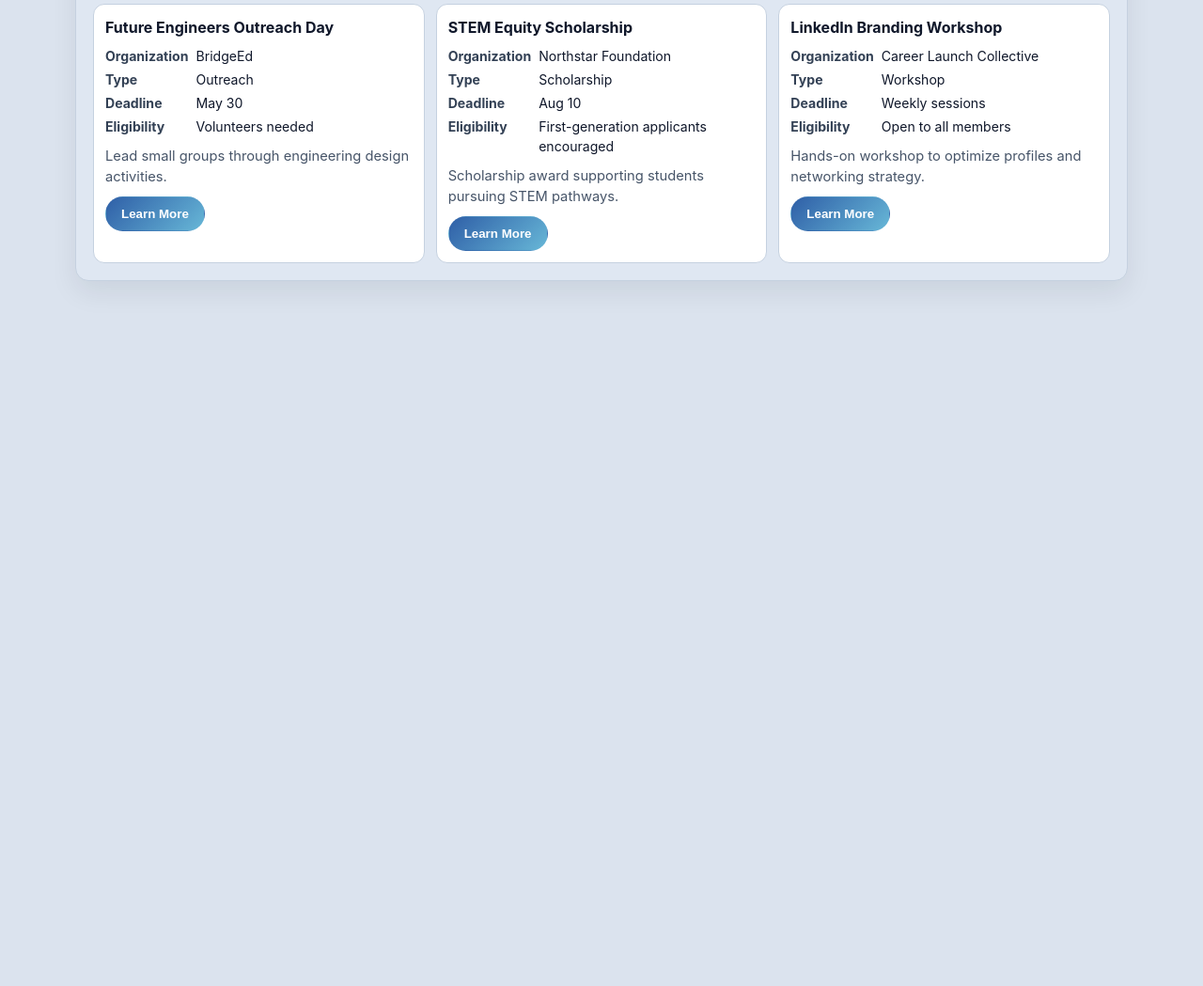
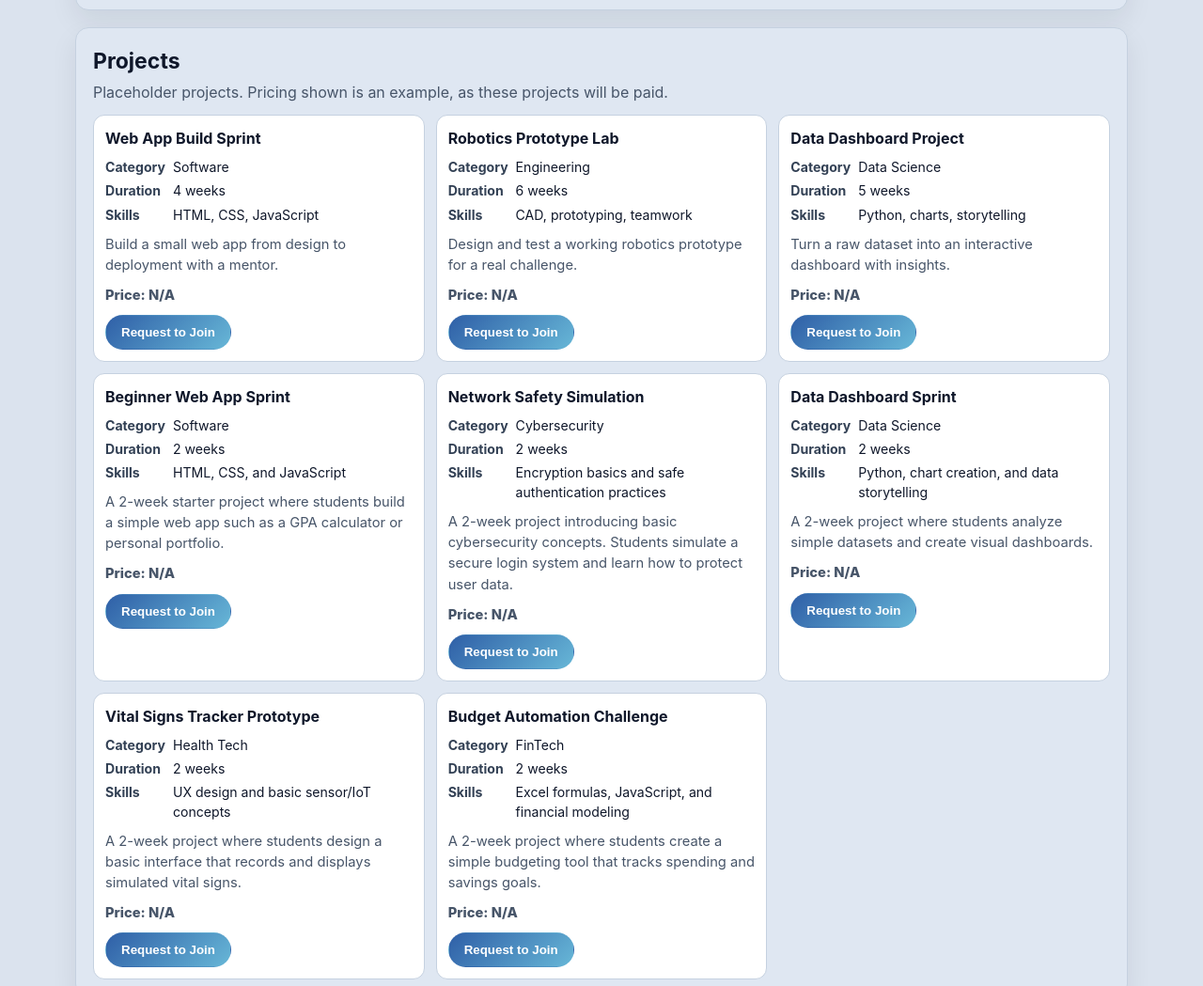
Before and after one commit to msomjr/summit-stem-hub-mockup, a plain HTML site: page opportunities-mockup.html in a window 1280 px wide. Shown: the part 657-1706 px from the top of the page at 94% size. Before the commit the page ends 1004 px from the top, so only its background shows below. Drawn offline with Linux system fonts and the light colour scheme.

Commit message:
Updated Opportunities/Projects
Added Nock Opportunities/Projects into the page; still need to add a backend to

```diff
--- a/opportunities-mockup.html
+++ b/opportunities-mockup.html
@@ -142,6 +142,13 @@
 
     .kv strong { color: #334155; }
 
+    .price {
+      margin: 0 0 10px;
+      font-size: 1.05rem;
+      font-weight: 800;
+      color: #234d8d;
+    }
+
     @media (max-width: 980px) {
       .grid { grid-template-columns: repeat(2, minmax(0, 1fr)); }
     }
@@ -160,17 +167,25 @@
         <img class="hero-mark" src="../.cursor/projects/c-Users-somua-stem-hub/assets/c__Users_somua_AppData_Roaming_Cursor_User_workspaceStorage_24680e058e870a4f6fd8d8a08909f716_images_banner-60e51b41-103b-418d-87d3-44b0b6d3372d.png" alt="The Summit emblem" />
         <span>The Summit Platform</span>
       </div>
-      <h1>SUMMIT Opportunities Board</h1>
-      <p>Standalone mock page for internships, mini-internships, research, outreach, scholarships, and workshops.</p>
+      <h1>Opportunities Board</h1>
+      <p>Internships, mini-internships, research, outreach, scholarships, and workshops.</p>
       <a class="btn" href="./stem-hub-mockup.html">Back to Opportunity Hub</a>
     </section>
 
     <section class="card">
       <div class="section-header">
-        <h2>Opportunities Board (Mock)</h2>
-        <p>Mock data only. Buttons are placeholders and do not connect to a backend.</p>
+        <h2>Opportunities Board</h2>
+        <p>Buttons are placeholders and do not connect to a backend.</p>
       </div>
       <div id="opportunities-grid" class="grid"></div>
+    </section>
+
+    <section class="card" style="margin-top: 18px;">
+      <div class="section-header">
+        <h2>Projects</h2>
+        <p>Placeholder projects. Pricing shown is an example, as these projects will be paid.</p>
+      </div>
+      <div id="projects-grid" class="grid"></div>
     </section>
   </main>
 
@@ -199,30 +214,73 @@
         deadline: "Jul 1",
         eligibility: "Interested in lab work",
         description: "Intro research placement with mentor pairing and onboarding support."
+      }
+    ];
+
+    const projects = [
+      {
+        title: "Web App Build Sprint",
+        category: "Software",
+        duration: "4 weeks",
+        skills: "HTML, CSS, JavaScript",
+        description: "Build a small web app from design to deployment with a mentor.",
+        price: "N/A"
       },
       {
-        title: "Future Engineers Outreach Day",
-        organization: "BridgeEd",
-        type: "Outreach",
-        deadline: "May 30",
-        eligibility: "Volunteers needed",
-        description: "Lead small groups through engineering design activities."
+        title: "Robotics Prototype Lab",
+        category: "Engineering",
+        duration: "6 weeks",
+        skills: "CAD, prototyping, teamwork",
+        description: "Design and test a working robotics prototype for a real challenge.",
+        price: "N/A"
       },
       {
-        title: "STEM Equity Scholarship",
-        organization: "Northstar Foundation",
-        type: "Scholarship",
-        deadline: "Aug 10",
-        eligibility: "First-generation applicants encouraged",
-        description: "Scholarship award supporting students pursuing STEM pathways."
+        title: "Data Dashboard Project",
+        category: "Data Science",
+        duration: "5 weeks",
+        skills: "Python, charts, storytelling",
+        description: "Turn a raw dataset into an interactive dashboard with insights.",
+        price: "N/A"
       },
       {
-        title: "LinkedIn Branding Workshop",
-        organization: "Career Launch Collective",
-        type: "Workshop",
-        deadline: "Weekly sessions",
-        eligibility: "Open to all members",
-        description: "Hands-on workshop to optimize profiles and networking strategy."
+        title: "Beginner Web App Sprint",
+        category: "Software",
+        duration: "2 weeks",
+        skills: "HTML, CSS, and JavaScript",
+        description: "A 2-week starter project where students build a simple web app such as a GPA calculator or personal portfolio.",
+        price: "N/A"
+      },
+      {
+        title: "Network Safety Simulation",
+        category: "Cybersecurity",
+        duration: "2 weeks",
+        skills: "Encryption basics and safe authentication practices",
+        description: "A 2-week project introducing basic cybersecurity concepts. Students simulate a secure login system and learn how to protect user data.",
+        price: "N/A"
+      },
+      {
+        title: "Data Dashboard Sprint",
+        category: "Data Science",
+        duration: "2 weeks",
+        skills: "Python, chart creation, and data storytelling",
+        description: "A 2-week project where students analyze simple datasets and create visual dashboards.",
+        price: "N/A"
+      },
+      {
+        title: "Vital Signs Tracker Prototype",
+        category: "Health Tech",
+        duration: "2 weeks",
+        skills: "UX design and basic sensor/IoT concepts",
+        description: "A 2-week project where students design a basic interface that records and displays simulated vital signs.",
+        price: "N/A"
+      },
+      {
+        title: "Budget Automation Challenge",
+        category: "FinTech",
+        duration: "2 weeks",
+        skills: "Excel formulas, JavaScript, and financial modeling",
+        description: "A 2-week project where students create a simple budgeting tool that tracks spending and savings goals.",
+        price: "N/A"
       }
     ];
 
@@ -243,6 +301,24 @@
       `;
       opportunitiesGrid.appendChild(card);
     });
+
+    const projectsGrid = document.getElementById("projects-grid");
+    projects.forEach((project) => {
+      const card = document.createElement("article");
+      card.className = "mini-card";
+      card.innerHTML = `
+        <h3>${project.title}</h3>
+        <div class="kv">
+          <strong>Category</strong><span>${project.category}</span>
+          <strong>Duration</strong><span>${project.duration}</span>
+          <strong>Skills</strong><span>${project.skills}</span>
+        </div>
+        <p>${project.description}</p>
+        <p class="price">Price: ${project.price}</p>
+        <button class="btn" type="button">Request to Join</button>
+      `;
+      projectsGrid.appendChild(card);
+    });
   </script>
 </body>
 </html>
```
